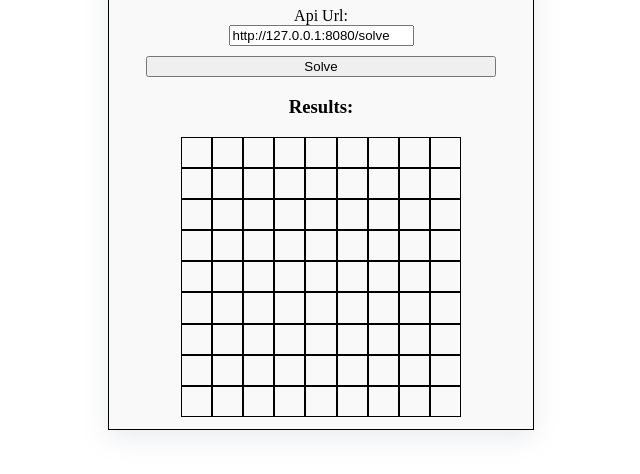
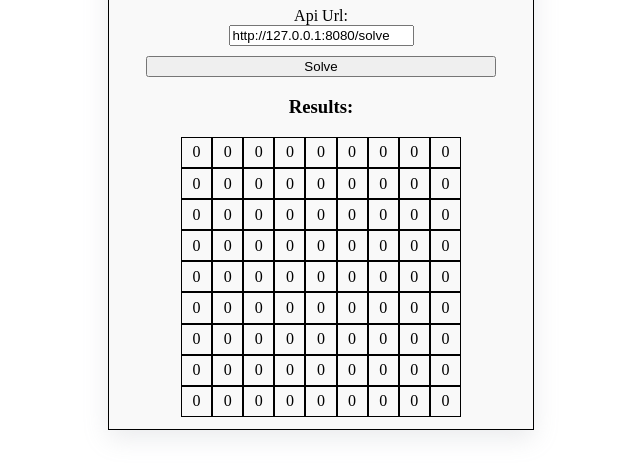
Before and after one commit to pliniocampinas/sudoku-solver-benchmarker, a website: page src/sudoku-client.html in a window 1280 px wide. Shown: the part 176-650 px from the top of the page, without its empty margins (319-959 px from the left). Drawn offline with Linux system fonts and the light colour scheme.

Commit message:
Configure click and inner text

```diff
--- a/src/sudoku-client.html
+++ b/src/sudoku-client.html
@@ -52,7 +52,19 @@
   }
 
   .board-cell {
+    box-sizing: border-box;
     border: 1px solid black;
+    display: flex;
+    align-items: center;
+    justify-content: center;
+  }
+
+  .board-cell:focus {
+    background-color: #c3c3c3;
+  }
+
+  .board-cell__text {
+    text-align: center;
   }
 </style>
 <body>
@@ -95,11 +107,24 @@
   const createBoardCells = () => {
     const board = document.querySelector('#sudoku-board')
 
+    let cellIndex = 0
     for(line=1;line<=9;line++) {
       for(colunm=1;colunm<=9;colunm++) {
         const cellElement = document.createElement('div')
         cellElement.classList.add('board-cell')
+        cellElement.setAttribute('cell-index', cellIndex)
+        cellElement.setAttribute('tabindex', cellIndex)
+        let innerScopeIndex = cellIndex
+        cellElement.addEventListener('click', (evt) => {
+          console.log('click', innerScopeIndex)
+        })
+        const textElement = document.createElement('div')
+        textElement.classList.add('board-cell__text')
+        textElement.innerText = '0'
+
+        cellElement.appendChild(textElement)
         board.appendChild(cellElement)
+        cellIndex++
       }
     }
   }
```
